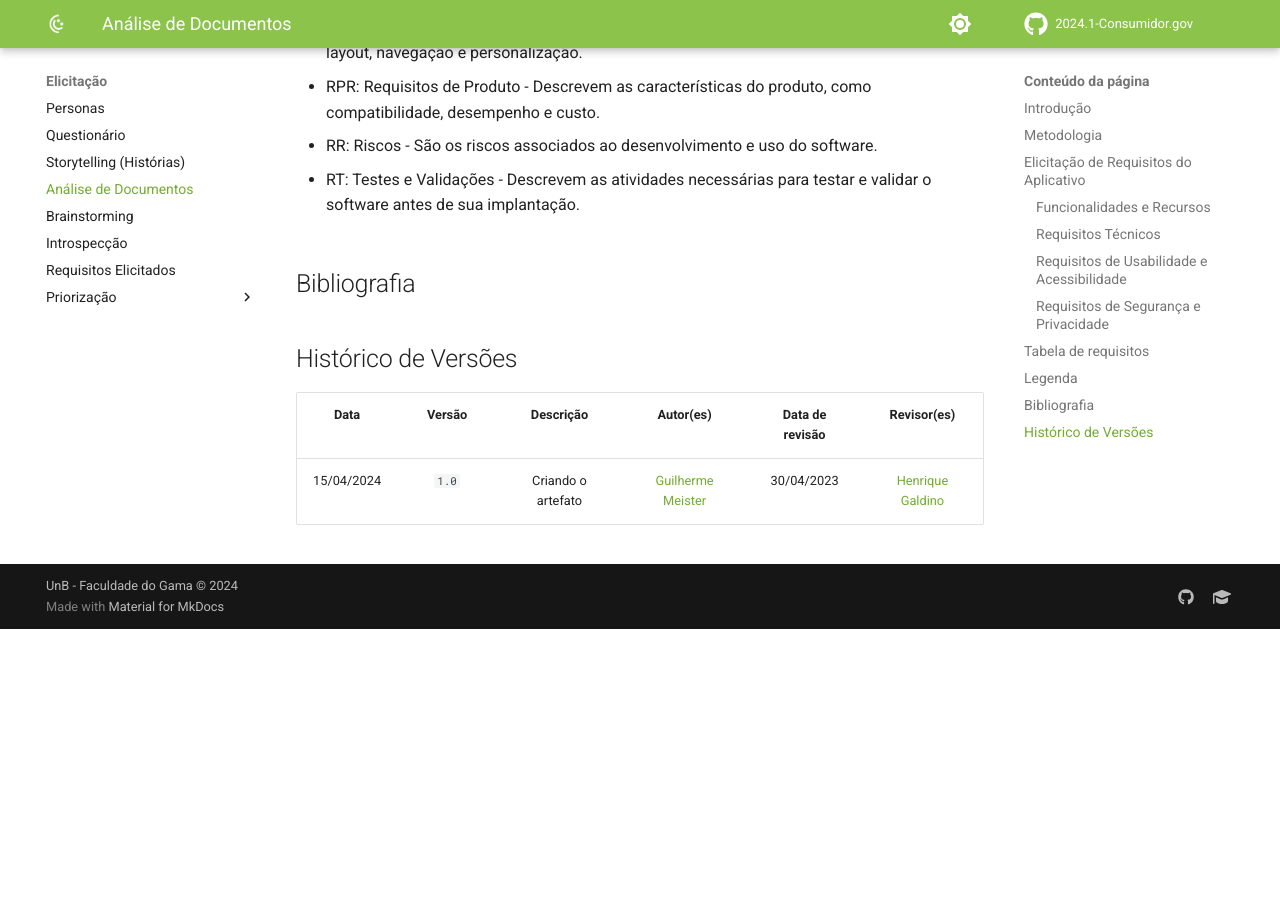
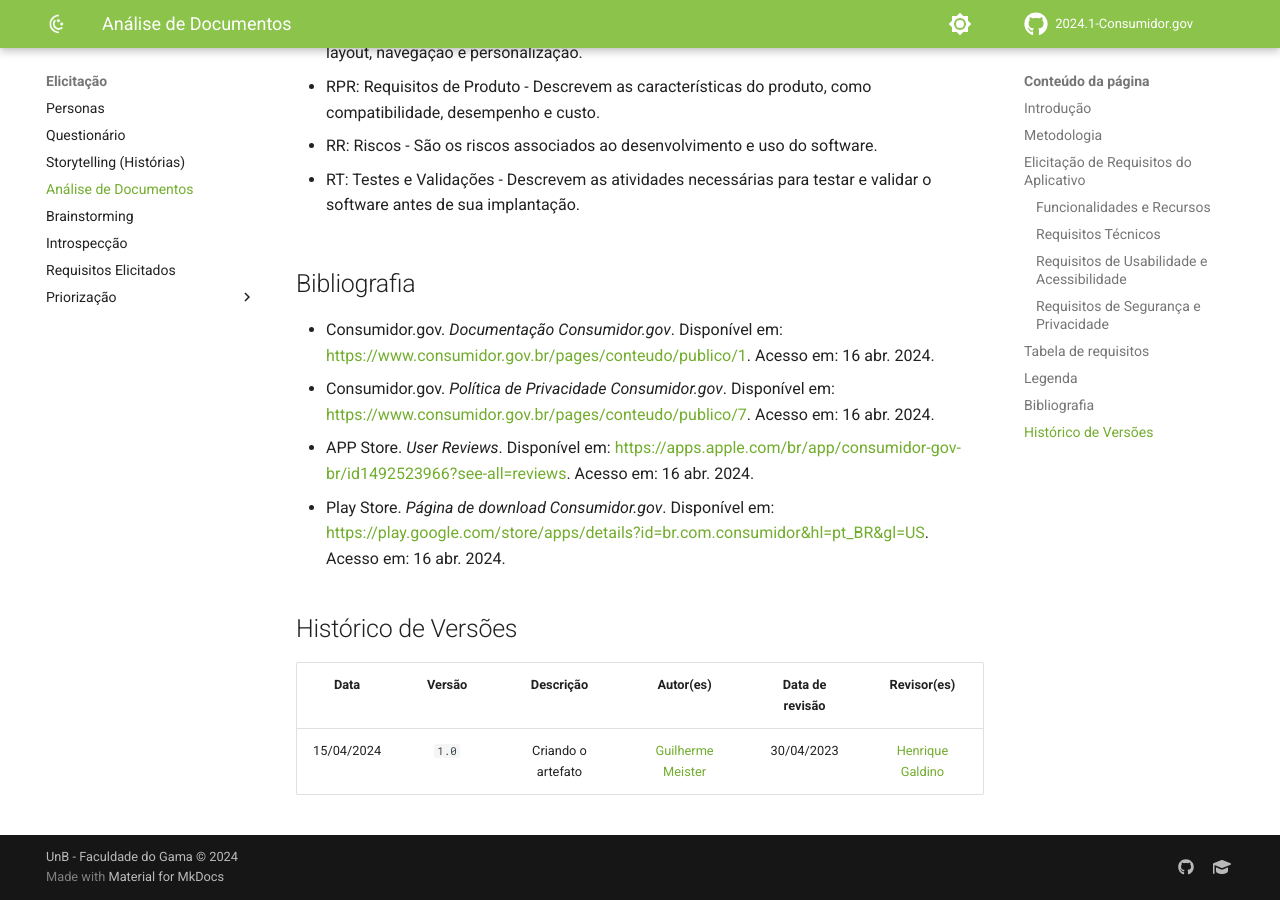
Before and after one commit to Requisitos-de-Software/2024.1-Grupo08, an MkDocs documentation site: the page built from docs/Elicitação/analiseDoc.md, in a window 1280 px wide and 900 px high, scrolled down 2498 px. Built offline with MkDocs 1.6.1 and Material for MkDocs 9.7.7, drawn with Linux system fonts in a browser that asks for light colours; comment, search, counter and statistics services are not loaded; before the commit the page ends 3127 px from its top, so only the background shows below that.

Commit message:
Analise de documentos finalizado

```diff
--- a/docs/Elicitação/analiseDoc.md
+++ b/docs/Elicitação/analiseDoc.md
@@ -67,6 +67,11 @@
 
 ## Bibliografia
 
+- Consumidor.gov. *Documentação Consumidor.gov*. Disponível em: <https://www.consumidor.gov.br/pages/conteudo/publico/1>. Acesso em: 16 abr. 2024.
+- Consumidor.gov. *Política de Privacidade Consumidor.gov*. Disponível em: <https://www.consumidor.gov.br/pages/conteudo/publico/7>. Acesso em: 16 abr. 2024.
+- APP Store. *User Reviews*. Disponível em: <https://apps.apple.com/br/app/consumidor-gov-br/id1492523966?see-all=reviews>. Acesso em: 16 abr. 2024.
+- Play Store. *Página de download Consumidor.gov*. Disponível em: <https://play.google.com/store/apps/details?id=br.com.consumidor&hl=pt_BR&gl=US>. Acesso em: 16 abr. 2024.
+
 ## Histórico de Versões
 | Data | Versão | Descrição | Autor(es) | Data de revisão | Revisor(es) |
 | :-: | :-: | :-: | :-: | :-: | :-: |
```
